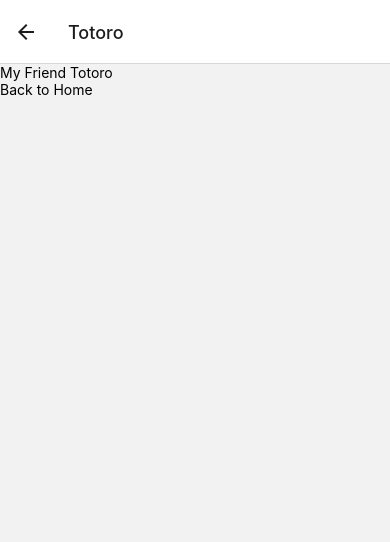
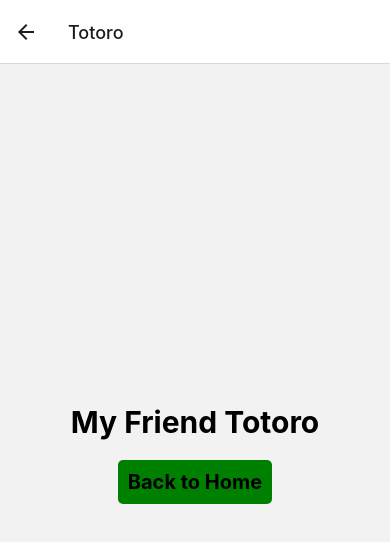
Before and after one commit to richardmsiqueira/RevisaoBoilerplate, a React Native app: screen /Totoro in a window 390 px wide. Shown: the top 542 px of the page. Built offline with nearby package versions, Linux system fonts and the light colour scheme.

Commit message:
styles: add styles home and totoro

```diff
--- a/src/screens/Home/index.jsx
+++ b/src/screens/Home/index.jsx
@@ -1,13 +1,14 @@
 import { View, Text, TouchableOpacity } from 'react-native'
 import { useNavigation } from '@react-navigation/native'
+import styles from './styles'
 
 export default function Home() {
   const navigation = useNavigation()
   return (
-    <View>
-      <Text>Home Screen</Text>
-      <TouchableOpacity onPress={() => navigation.navigate('Totoro')}>
-        <Text>Go to Totoro</Text>
+    <View style={styles.container}>
+      <Text style={styles.title}>Home Screen</Text>
+      <TouchableOpacity style={styles.button} onPress={() => navigation.navigate('Totoro')}>
+        <Text style={styles.text}>Go to Totoro</Text>
         </TouchableOpacity>
     </View>
   )
--- a/src/screens/Home/styles.js
+++ b/src/screens/Home/styles.js
@@ -0,0 +1,24 @@
+import { StyleSheet } from "react-native-web";
+const styles = StyleSheet.create({
+    container:{
+        flex: 1,
+        justifyContent: 'center',
+        alignItems: 'center',
+    },
+text:{
+    fontSize: 20,
+    fontWeight: 'bold',
+},
+title:{
+    fontSize: 30,
+    fontWeight: 'bold',
+},
+button:{
+    backgroundColor: 'green',
+    padding: 10,
+    borderRadius: 5,
+    marginTop: 20,
+}
+});
+
+export default styles;
--- a/src/screens/Totoro/index.jsx
+++ b/src/screens/Totoro/index.jsx
@@ -1,13 +1,14 @@
 import { View, Text, TouchableOpacity } from 'react-native'
 import { useNavigation } from '@react-navigation/native'
+import styles from './styles'
 
 export default function Totoro() {
     const navigation = useNavigation()
   return (
-    <View>
-      <Text>My Friend Totoro</Text>
-      <TouchableOpacity onPress={() => navigation.navigate('Home')}>
-        <Text>Back to Home</Text>
+    <View style={styles.container}>
+      <Text style={styles.title}>My Friend Totoro</Text>
+      <TouchableOpacity style={styles.button} onPress={() => navigation.navigate('Home')}>
+        <Text style={styles.text}>Back to Home</Text>
         </TouchableOpacity>
     </View>
   )
--- a/src/screens/Totoro/styles.js
+++ b/src/screens/Totoro/styles.js
@@ -0,0 +1,24 @@
+import { StyleSheet } from "react-native-web";
+const styles = StyleSheet.create({
+    container:{
+        flex: 1,
+        justifyContent: 'center',
+        alignItems: 'center',
+    },
+text:{
+    fontSize: 20,
+    fontWeight: 'bold',
+},
+title:{
+    fontSize: 30,
+    fontWeight: 'bold',
+},
+button:{
+    backgroundColor: 'green',
+    padding: 10,
+    borderRadius: 5,
+    marginTop: 20,
+}
+});
+
+export default styles;
```
